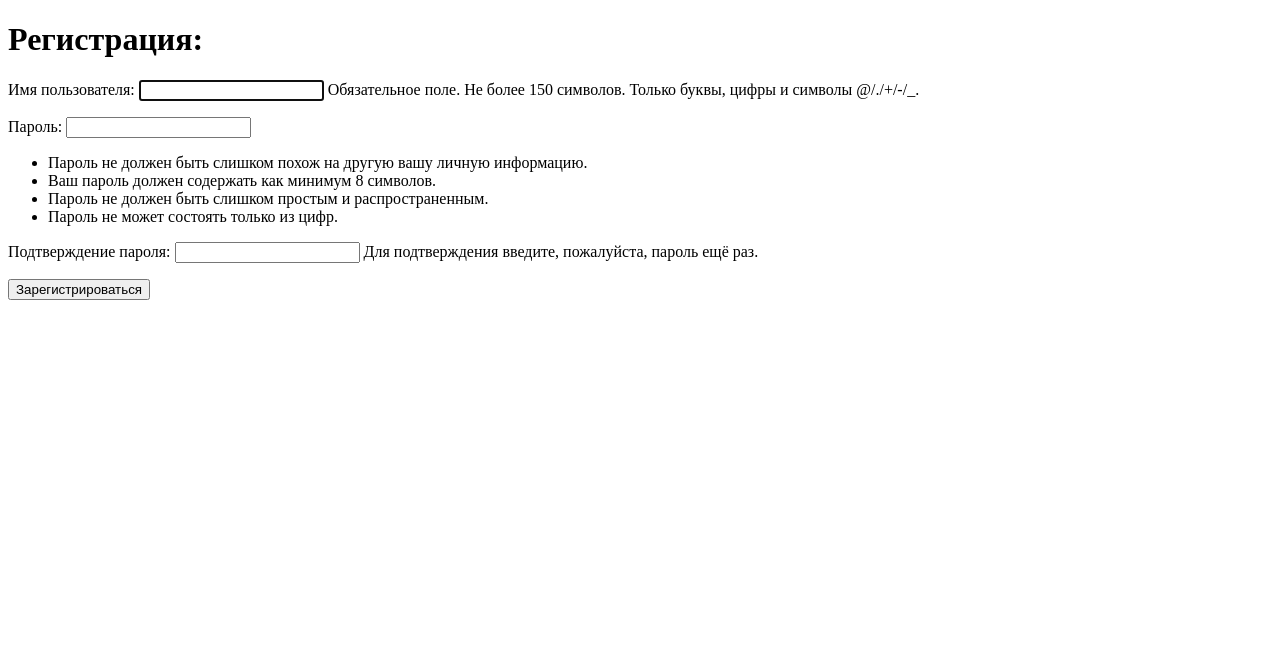
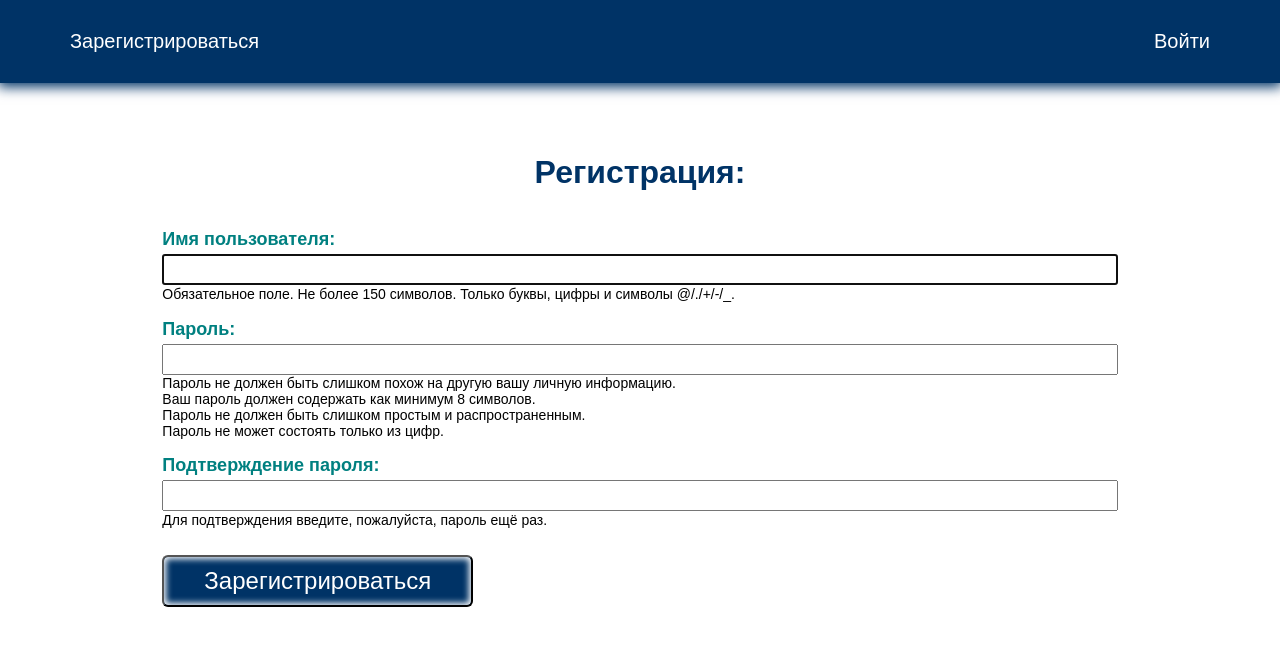
Before and after one commit to V-Tsutsurin/django_projects, a Django app: page /signup/ in a window 1280 px wide. Shown: the top 646 px of the page. Run offline with Django 4.2, Linux system fonts and the light colour scheme.

Commit message:
11.06.2025

```diff
--- /dev/null
+++ b/third/todos/todo/static/css/style.css
@@ -0,0 +1,144 @@
+body {
+    margin: 0;
+    padding: 0;
+    font-family: Arial, Helvetica, sans-serif;
+}
+
+.wrap {
+    max-width: 1200px;
+    margin: 0 auto;
+    padding: 10px 30px;
+    box-sizing: border-box;
+}
+
+.menu {
+    background: #003366;
+    box-shadow: 0 2px 12px 2px #003366;
+}
+
+ul {
+    list-style: none;
+    padding: 0;
+}
+
+.menu ul {
+    display: flex;
+    justify-content: space-between;
+    align-items: center;
+    font-size: 20px;
+}
+
+.menu .logo {
+    margin-right: 30%;
+    color: #FFF;
+}
+
+a {
+    text-decoration: none;
+}
+
+.menu a {
+    color: #FFF;
+}
+
+
+
+
+.content .wrap {
+    display: flex;
+    flex-direction: column;
+    align-items: center;
+    justify-content: center;
+    margin-top: 40px;
+}
+
+h1,
+h2 {
+    color: #003366;
+}
+
+.btn {
+    background: #003366;
+    color: #FFF;
+}
+
+button {
+    border-radius: 6px;
+    box-shadow: inset 0 0 6px 2px #FFF;
+    padding: 10px 40px;
+    margin-top: 40px;
+    font-size: 24px;
+    cursor: pointer;
+}
+
+.center {
+    text-align: center;
+}
+
+input {
+    width: 100%;
+    padding: 6px 10px;
+    box-sizing: border-box;
+    margin-top: 4px;
+}
+
+.bg {
+    box-shadow: 0 2px 12px 2px #003366;
+    padding: 40px;
+    box-sizing: border-box;
+    border-radius: 6px;
+}
+
+.top {
+    padding: 4px 24px;
+    margin-top: 0;
+    background: transparent;
+    border: none;
+    color: #FFF;
+}
+
+.content li{
+    box-shadow: 0 2px 8px 2px #003366;
+    margin-bottom: 20px;
+    font-size: 20px;
+}
+.content a{
+    color: #000;
+    display: block;
+    padding: 20px;
+    box-sizing: border-box;
+}
+
+.but{
+    display: flex;
+    align-items: flex-end;
+}
+.good{
+    background-color: teal;
+}
+.remove{
+    background: orangered;
+}
+a b{
+    color: orangered;
+}
+.register ul{
+    margin-top: -16px;
+}
+
+.register li{
+    box-shadow: none;
+    font-size: 14px;
+    margin-bottom: 0;
+}
+.helptext{
+    font-size: 14px;
+}
+.register label{
+    color: teal;
+    font-size: 18px;
+    font-weight: bold;
+}
+.register button{
+    margin-top: 10px;
+}
--- a/third/todos/todo/templates/todo/base.html
+++ b/third/todos/todo/templates/todo/base.html
@@ -1,10 +1,39 @@
+{% load static %}
 <!DOCTYPE html>
 <html lang="en">
 <head>
     <meta charset="UTF-8">
     <title>Title</title>
+    <link rel="stylesheet" href="{% static 'css/style.css' %}">
 </head>
 <body>
+
+{% if user.is_authenticated %}
+<div class="menu">
+    <div class="wrap">
+        <ul>
+            <li class="logo"><a href="">Пользователь: {{ user.username }}</a></li>
+            <li><a href="{% url 'currenttodos' %}">Актуальные</a></li>
+            <li>
+                <form action="{% url 'logoutuser' %}" method="post">
+                    {% csrf_token %}
+                    <button class="top">Выйти</button>
+                </form>
+            </li>
+        </ul>
+    </div>
+</div>
+{% else %}
+<div class="menu">
+    <div class="wrap">
+        <ul>
+            <li><a href="{% url 'signupuser' %}">Зарегистрироваться</a></li>
+            <li><a href="{% url 'loginuser' %}">Войти</a></li>
+        </ul>
+    </div>
+</div>
+{% endif %}
+
 <div class="content">
     <div class="wrap">
         {% block content %}
--- a/third/todos/todo/views.py
+++ b/third/todos/todo/views.py
@@ -1,9 +1,12 @@
 from django.shortcuts import render, redirect
 from django.contrib.auth.forms import UserCreationForm
 from django.contrib.auth.models import User
-from django.contrib.auth import login
+from django.contrib.auth import login, logout
 from django.db import IntegrityError
 
+
+def home(request):
+    return render(request, 'todo/home.html')
 
 def signupuser(request):
     if request.method == 'GET':
@@ -26,5 +29,14 @@ def signupuser(request):
                 'error': 'Пароли не совпадают'
             })
 
+def loginuser(request):
+    if request.method == "GET":
+        return render(request, 'todo/loginuser.html', {'form': AuthenticationForm()})
+
+def logoutuser(request):
+    if request.method == 'POST':
+        logout(request)
+        return redirect('home')
+
 def currenttodos(request):
     return render(request, 'todo/currenttodos.html')
--- a/third/todos/todos/urls.py
+++ b/third/todos/todos/urls.py
@@ -21,7 +21,12 @@ from todo import views
 urlpatterns = [
     path('admin/', admin.site.urls),
 
+    # Auth
     path('signup/', views.signupuser, name='signupuser'),
+    path('login/', views.loginuser, name='loginuser'),
+    path('logout/', views.logoutuser, name='logoutuser'),
 
+    # Todos
+    path('', views.home, name='home'),
     path('current/', views.currenttodos, name='currenttodos'),
 ]
```
Also changed, not shown: third/todos/todo/templates/todo/home.html (added, +18 -0 lines), third/todos/todo/templates/todo/loginuser.html (added, +13 -0 lines), third/todos/todo/templates/todo/currenttodos.html (renamed from third/todos/todo/templates/todo/curenttodos.html).
